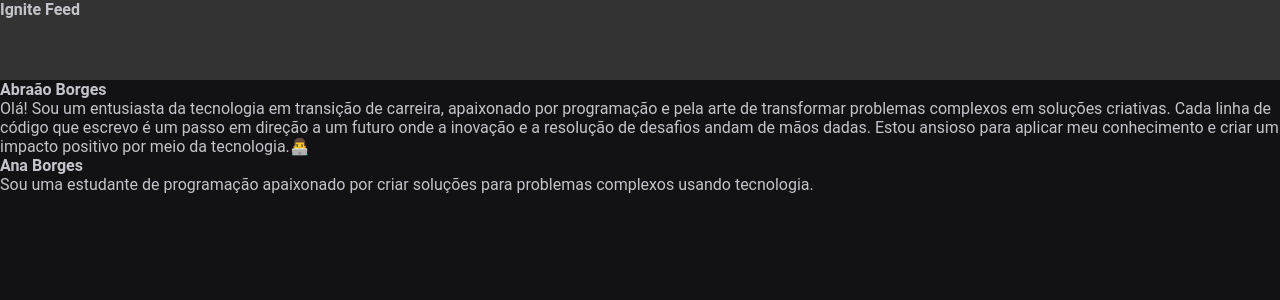
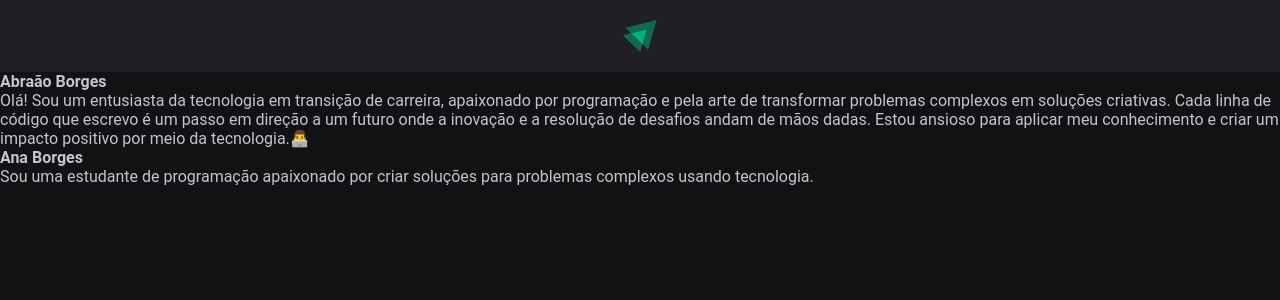
Before and after one commit to BorgesAbraao10/rocketseat-ignite, a React app in the folder 01-feed-reactjs-ignite/: page / in a window 1280 px wide. Shown: the top 300 px of the page. Built offline with nearby package versions, Linux system fonts and the light colour scheme; the HTML template or start-up script is replaced by a standard one.

Commit message:
Last update

```diff
--- a/01-feed-reactjs-ignite/src/components/Header.jsx
+++ b/01-feed-reactjs-ignite/src/components/Header.jsx
@@ -1,9 +1,11 @@
 import styles from "./Header.module.css";
+
+import igniteLogo from "../assets/ignite-logo.svg";
 
 export function Header() {
   return (
     <header className={styles.header}>
-      <strong>Ignite Feed</strong>
+      <img src={igniteLogo} alt="Logotipo do Ignite" />
     </header>
   );
 }
--- a/01-feed-reactjs-ignite/src/components/Header.module.css
+++ b/01-feed-reactjs-ignite/src/components/Header.module.css
@@ -1,4 +1,10 @@
 .header {
-  background: #333;
-  height: 80px;
+  background: var(--gray-800);
+  display: flex;
+  justify-content: center;
+  padding: 1.25rem 0;
 }
+
+.header img {
+  height: 2rem;
+}
```
Also changed, not shown: 01-feed-reactjs-ignite/src/assets/ignite-logo.svg (added).
